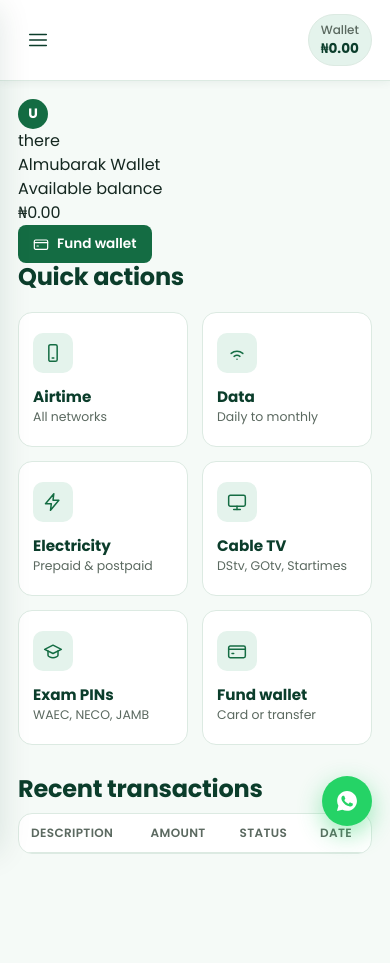
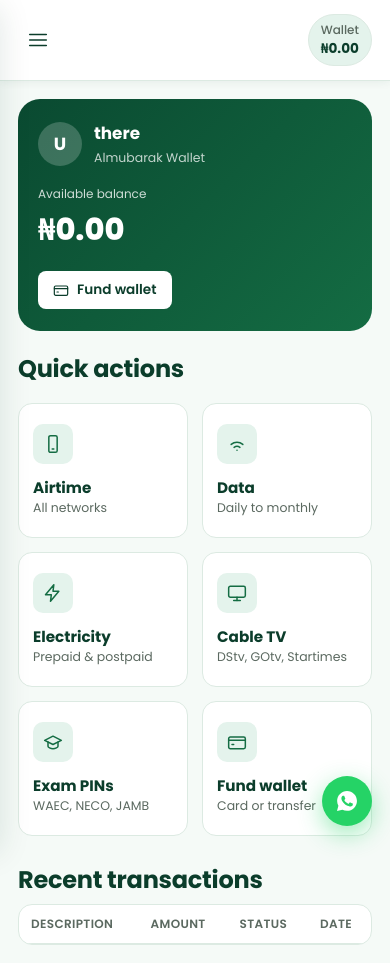
Before and after one commit to somboy015c/almubarak, a plain HTML site: page dashboard.html in a window 390 px wide. Before the commit the page ends 872 px from the top, so only its background shows below. Drawn offline with Linux system fonts and the light colour scheme; no server answers; sample sign-in values are in the browser's storage.

Commit message:
Add files via upload

```diff
--- a/css/style.css
+++ b/css/style.css
@@ -186,11 +186,13 @@ img, svg { display: block; max-width: 100%; }
 .brand { display: flex; align-items: center; gap: 10px; font-family: var(--font-display); font-weight: 700; font-size: 1.15rem; color: var(--ink); text-decoration: none; flex-shrink: 0; }
 .brand-mark { width: 34px; height: 34px; border-radius: 9px; object-fit: cover; flex-shrink: 0; }
 .brand-mark-full { display: none; height: 34px; width: auto; border-radius: 6px; object-fit: contain; flex-shrink: 0; }
+.header-logo { height: 38px; width: auto; object-fit: contain; display: block; }
 
 @media (max-width: 640px) {
   .brand-text { display: none; }
   .brand-mark { display: none; }
   .brand-mark-full { display: block; }
+  .header-logo { height: 30px; }
 }
 
 .nav-desktop { display: flex; align-items: center; gap: 28px; }
@@ -364,6 +366,7 @@ img, svg { display: block; max-width: 100%; }
 }
 .auth-visual .quote { font-family: var(--font-display); font-weight: 600; font-size: 1.5rem; max-width: 22ch; }
 .auth-visual .brand-mark { background: #fff; padding: 3px; }
+.auth-visual .header-logo { background: #fff; padding: 8px 14px; border-radius: var(--radius-sm); height: 34px; }
 .auth-form-side { display: flex; align-items: center; justify-content: center; padding: 24px; background: var(--paper-raised); }
 .auth-box { width: 100%; max-width: 400px; }
 .auth-box .switch-link { text-align: center; margin-top: 16px; font-size: 0.9rem; color: var(--text-muted); }
@@ -625,3 +628,26 @@ table.tx-table tr:last-child td { border-bottom: none; }
   .whatsapp-float-btn { bottom: 18px; right: 18px; width: 50px; height: 50px; }
   .whatsapp-float-btn svg { width: 24px; height: 24px; }
 }
+
+/* ============================================================
+   Mobile profile banner (dashboard home view)
+   ============================================================ */
+.mobile-profile-banner { display: none; }
+
+@media (max-width: 900px) {
+  .mobile-profile-banner {
+    display: block;
+    background: linear-gradient(135deg, var(--brand-deep), var(--brand));
+    color: #fff;
+    border-radius: var(--radius-lg);
+    padding: 22px 20px;
+    margin-bottom: 24px;
+  }
+  .mobile-profile-top { display: flex; align-items: center; gap: 12px; margin-bottom: 18px; }
+  .mobile-profile-top .user-avatar-circle { background: rgba(255,255,255,0.2); color: #fff; width: 44px; height: 44px; font-size: 1.1rem; }
+  .mobile-profile-name { font-weight: 700; font-size: 1.05rem; }
+  .mobile-profile-sub { font-size: 0.78rem; opacity: 0.75; margin-top: 2px; }
+  .mobile-profile-balance-label { font-size: 0.75rem; opacity: 0.8; margin-bottom: 4px; }
+  .mobile-profile-balance { font-family: var(--font-display); font-weight: 800; font-size: 1.9rem; margin-bottom: 18px; }
+  .mobile-profile-banner .btn-accent { background: #fff; color: var(--ink); }
+}
```
